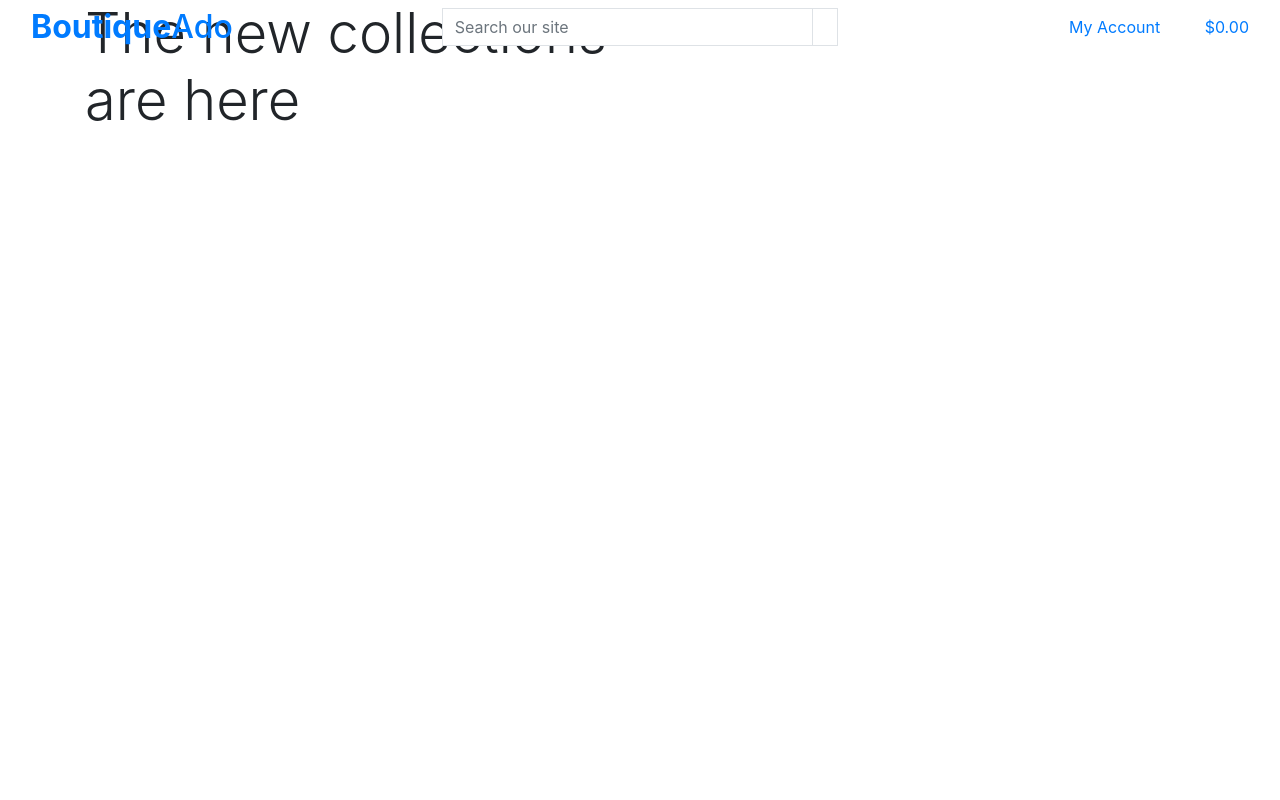
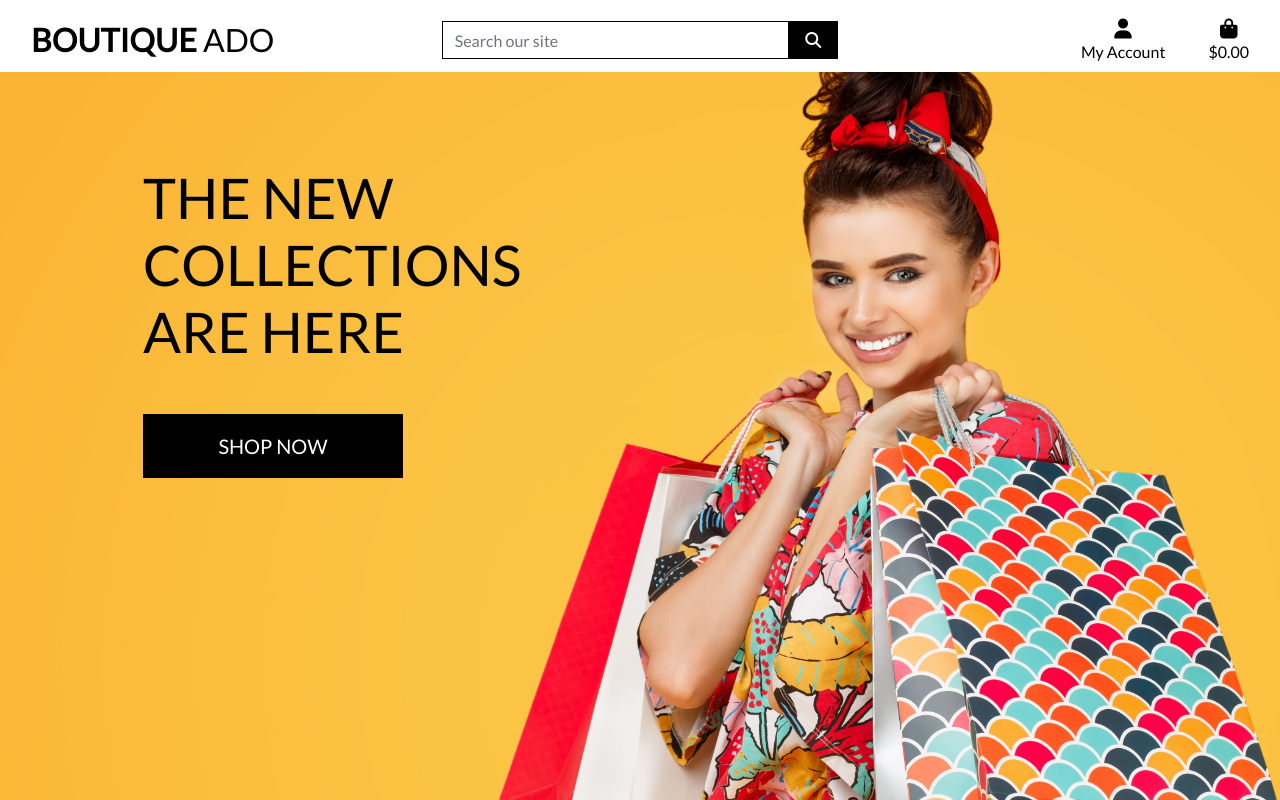
Before and after one commit to LewisCM14/boutique_ado, a Django app: page / in a window 1280 px wide. Run offline with Django 3.2, Linux system fonts and the light colour scheme; some libraries are stand-ins or nearby versions.

Commit message:
completed homepage header & css

```diff
--- a/boutique_ado/settings.py
+++ b/boutique_ado/settings.py
@@ -146,6 +146,10 @@ USE_TZ = True
 # https://docs.djangoproject.com/en/3.2/howto/static-files/
 
 STATIC_URL = '/static/'
+STATICFILES_DIRS = (os.path.join(BASE_DIR, 'static'),)
+
+MEDIA_URL = '/media/'
+MEDIA_ROOT = os.path.join(BASE_DIR, 'media')
 
 # Default primary key field type
 # https://docs.djangoproject.com/en/3.2/ref/settings/#default-auto-field
--- a/boutique_ado/urls.py
+++ b/boutique_ado/urls.py
@@ -15,9 +15,13 @@ Including another URLconf
 """
 from django.contrib import admin
 from django.urls import path, include
+# Import settings to access the media url
+# use the Django static function to add it to url patterns
+from django.conf import settings
+from django.conf.urls.static import static
 
 urlpatterns = [
     path('admin/', admin.site.urls),
     path('accounts/', include('allauth.urls')),
     path('', include('home.urls')),
-]
+] + static(settings.MEDIA_URL, document_root=settings.MEDIA_ROOT)
--- a/home/templates/home/index.html
+++ b/home/templates/home/index.html
@@ -21,8 +21,8 @@
                 </h1>
                 <div class="my-5">
                     <h4>
-                        <a href="" class="shop-now btn btn-lg rounded-0 text-uppercase py-3">
-
+                        <a href="" class="shop-now-button btn btn-lg rounded-0 text-uppercase py-3">
+                            Shop Now
                         </a>
                     </h4>
                 </div>
--- /dev/null
+++ b/static/css/base.css
@@ -0,0 +1,85 @@
+/* CSS for the base.html template */
+
+/* Allows for h100 and vertical center classes to work */
+html {
+    height: 100%;
+}
+
+body {
+    background: url('/media/homepage_background_cropped.jpg') no-repeat center center fixed;
+    background-size: cover;
+    height: calc(100vh - 164px);
+    color: #555;
+    font-family: 'Lato';
+}
+
+/* From Bulma, ensures font awesome icons are centered and sized consistently */
+.icon {
+    align-items: center;
+    display: inline-flex;
+    justify-content: center;
+    height: 1.5rem;
+    width: 1.5rem;
+}
+
+.logo-font {
+    text-transform: uppercase;
+}
+
+.main-logo-link {
+    width: fit-content;
+}
+
+.shop-now-button {
+    background: black;
+    color: white;
+    min-width: 260px;
+}
+
+.btn-black {
+    background: black;
+    color: white;
+}
+
+.shop-now-button:hover,
+.shop-now-button:active,
+.shop-now-button:focus,
+.btn-black:hover,
+.btn-black:active,
+.btn-black:focus {
+    background: #222;
+    color: white;
+}
+
+.text-black {
+    color: #000 !important;
+}
+
+.border-black {
+    border: 1px solid black !important;
+}
+
+/* -------------------------------- Media Queries */
+
+/* Slightly larger container on xl screens */
+@media (min-width: 1200px) {
+  .container {
+    max-width: 80%;
+  }
+}
+
+/* fixed top navbar only on medium and up */
+@media (min-width: 992px) {
+    .fixed-top-desktop-only {
+        position: fixed;
+        top: 0;
+        right: 0;
+        left: 0;
+        z-index: 1030;
+    }
+
+    /* push the body down to the bottom of the main page header, see body calc above */
+    .header-container {
+        padding-top: 164px;
+    }
+}
--- a/templates/base.html
+++ b/templates/base.html
@@ -17,6 +17,8 @@
             <!-- Bootstrap CSS -->
             <link rel="stylesheet" href="https://cdn.jsdelivr.net/npm/bootstrap@4.4.1/dist/css/bootstrap.min.css"
                 integrity="sha384-Vkoo8x4CGsO3+Hhxv8T/Q5PaXtkKtu6ug5TOeNV6gBiFeWPGFN9MuhOf23Q9Ifjh" crossorigin="anonymous">
+            <link rel="stylesheet" href="https://fonts.googleapis.com/css?family=Lato&display=swap">
+            <link rel="stylesheet" href="{% static 'css/base.css' %}">
         {% endblock %}
 
         {% block extra_corecss %}
@@ -25,13 +27,21 @@
         {% block corejs %}
             <!-- Javascript -->
             <!-- jQuery first, then Popper.js, then Bootstrap JS -->
+            <!-- <script src="https://code.jquery.com/jquery-3.4.1.slim.min.js"
+                integrity="sha384-J6qa4849blE2+poT4WnyKhv5vZF5SrPo0iEjwBvKU7imGFAV0wwj1yYfoRSJoZ+n"
+                crossorigin="anonymous">
+            </script> -->
+            <script src="https://kit.fontawesome.com/fbcb9c2e0c.js" crossorigin="anonymous"></script>
             <script src="https://code.jquery.com/jquery-3.6.0.min.js"
-                integrity="sha256-/xUj+3OJU5yExlq6GSYGSHk7tPXikynS7ogEvDej/m4=" crossorigin="anonymous"></script>
+                integrity="sha256-/xUj+3OJU5yExlq6GSYGSHk7tPXikynS7ogEvDej/m4=" crossorigin="anonymous">
+            </script>
             <script src="https://cdn.jsdelivr.net/npm/popper.js@1.16.0/dist/umd/popper.min.js"
-                integrity="sha384-Q6E9RHvbIyZFJoft+2mJbHaEWldlvI9IOYy5n3zV9zzTtmI3UksdQRVvoxMfooAo" crossorigin="anonymous">
+                integrity="sha384-Q6E9RHvbIyZFJoft+2mJbHaEWldlvI9IOYy5n3zV9zzTtmI3UksdQRVvoxMfooAo"
+                crossorigin="anonymous">
             </script>
             <script src="https://cdn.jsdelivr.net/npm/bootstrap@4.4.1/dist/js/bootstrap.min.js"
-                integrity="sha384-wfSDF2E50Y2D1uUdj0O3uMBJnjuUD4Ih7YwaYd1iqfktj0Uod8GCExl3Og8ifwB6" crossorigin="anonymous">
+                integrity="sha384-wfSDF2E50Y2D1uUdj0O3uMBJnjuUD4Ih7YwaYd1iqfktj0Uod8GCExl3Og8ifwB6"
+                crossorigin="anonymous">
             </script>
         {% endblock %}
 
@@ -44,10 +54,10 @@
     <body>
         <!-- Header, sticks to top of page -->
         <header class="container-fluid fixed-top">
-            <div class="row">
+            <div id="topnav" class="row bg-white pt-lg-2 d-none d-lg-flex">
                 <div class="col-12 col-lg-4 my-auto py-1 py-lg-0 text-center text-lg-left">
                     <a href="{% url 'home' %}" class="nav-link main-logo-link">
-                        <h2 class="logo-font text-black my-0"><strong>Boutique</strong>Ado</h2>
+                        <h2 class="logo-font text-black my-0"><strong>Boutique</strong> Ado</h2>
                     </a>
                 </div>
                 <div class="col-12 col-lg-4 my-auto py-1 py-lg-0 text-center text-lg-left">
```
Also changed, not shown: media/homepage_background_cropped.jpg (added).
